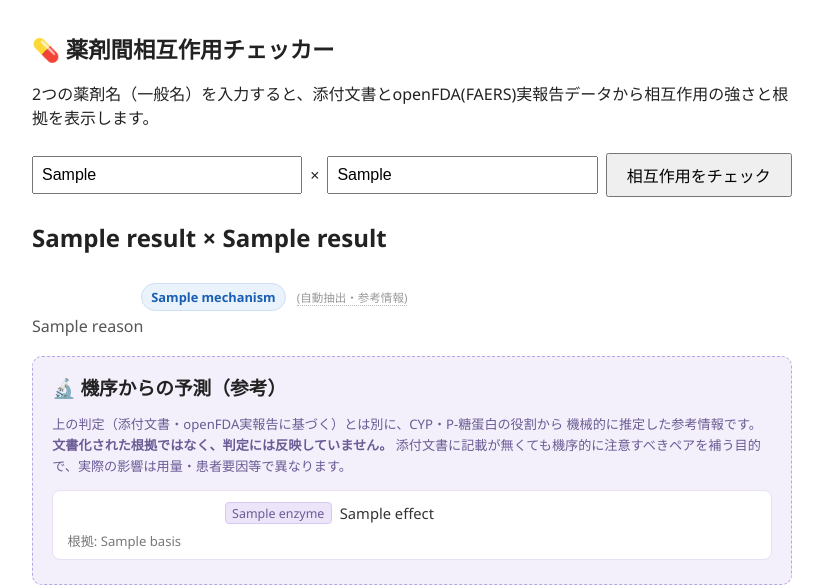
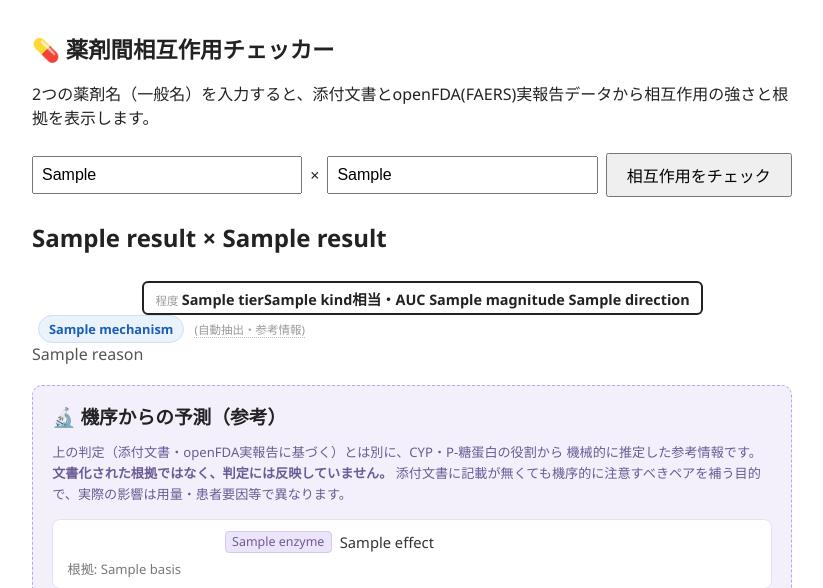
Before and after one commit to shin729/interaction-checker, a Flask app: template templates/index.html in a window 1280 px wide. Shown: the top 588 px of the page, without its empty margins (228-1051 px from the left). Run offline with Flask 3, Linux system fonts and the light colour scheme; the template is opened without the code that fills it: most values are stand-ins (such as "Sample title", 1, 10 or a date in 2020).

Commit message:
判定の横にAUC倍率ベースの「程度」インジケータを併記（追加表示型）
判定バッジ(強/中/弱/記載なし)は「どこに記載されたか(禁忌欄/注意欄)」を写すだけで
「どれくらいの程度か(AUC何倍か)」を反映していなかった(記録上「最大の弱点」)。
取得済みのAUC変化量にpk_numbersが付与したFDA程度区分(強い/中等度/弱い)を集約し、
最も強いものを判定の横に併記する。

- app._magnitude(pk_changes): pk_changesからAUCのfda区分が最強の変化を1つ選ぶ。
  取得済みデータの集計のみ＝追加ネットワークなし＝速度影響なし。
- templates/index.html: 判定バッジ横に枠線型バッジで「程度: ◯◯相当・AUC X倍 上昇」。
  塗りの判定バッジと別物と分かるよう枠線型・別ラベル・ツールチップ(判定には不反映)付き。
  AUC数値が無い/閾値(1.25倍)未満のペアでは非表示。
- 判定ロジック(classify)は不変。検証: validate.py 19/19・回帰0。

効果の実例(どちらも判定は「中」だが程度が異なるのを可視化):
  ジルチアゼム×スボレキサント → 中等度阻害相当(AUC 105%増加)
  リバーロキサバン×クラリス     → 弱い阻害相当(AUC 1.5倍)

Co-Authored-By: Claude Opus 4.8 <noreply@anthropic.com>
Claude-Session: https://claude.ai/code/session_01KhHZnoDJAUgd9rWMjQqKv3

```diff
--- a/app.py
+++ b/app.py
@@ -183,6 +183,42 @@ def _build_evidence(pmda_a, pmda_b, query_a, query_b, fda_stats):
     return items
 
 
+_MAGNITUDE_RANK = {"強い": 3, "中等度": 2, "弱い": 1}
+
+
+def _magnitude(pk_changes):
+    """pk_changes（AUC等の数値変化）から、FDA程度区分が最も強いものを1つ選んで返す。
+
+    判定バッジ（強/中/弱/記載なし）は「どこに記載されたか（禁忌欄/注意欄）」を写すだけで
+    「どれくらいの程度か（AUC何倍か）」を反映していない。これを補うため、取得済みの
+    AUC変化量（pk_numbers が各変化に付与した `fda` 区分）を集約し、相互作用の大きさの
+    目安として判定の横に併記する。判定ロジックには一切影響させない、表示専用の指標。
+    取得済みデータの集計のみ＝追加のネットワーク取得なし＝速度影響なし。
+
+    戻り値: {"tier","kind","value_label","direction","source"} または None（AUC数値なし）
+    """
+    best = None
+    for item in pk_changes or []:
+        for c in item.get("changes", []):
+            fda = c.get("fda")
+            if not fda or c.get("metric") != "AUC":
+                continue
+            tier = next((t for t in _MAGNITUDE_RANK if fda.startswith(t)), None)
+            if tier is None:
+                continue
+            rank = _MAGNITUDE_RANK[tier]
+            if best is None or rank > best["rank"]:
+                best = {
+                    "tier": tier,                                   # 強い / 中等度 / 弱い
+                    "rank": rank,
+                    "kind": "阻害" if "阻害" in fda else ("誘導" if "誘導" in fda else ""),
+                    "value_label": c.get("value_label"),            # 例: 5.1倍
+                    "direction": c.get("direction"),                # 例: 上昇
+                    "source": item.get("source"),
+                }
+    return best
+
+
 @app.route("/suggest")
 def suggest():
     q = request.args.get("q", "").strip()
@@ -272,6 +308,7 @@ def index():
                         "alt_a": alt_a,
                         "alt_b": alt_b,
                         "predictions": predictions,
+                        "magnitude": _magnitude(pk_changes),
                     }
 
     return render_template(
--- a/templates/index.html
+++ b/templates/index.html
@@ -18,6 +18,14 @@
   .level-中 { background: #e67e22; }
   .level-弱 { background: #d4ac0d; color: #333; }
   .level-記載なし { background: #7f8c8d; }
+  /* 程度（AUC倍率ベース）: 判定バッジ(記載区分)とは別の指標と分かるよう、塗りでなく枠線型にする */
+  .magnitude { display: inline-block; padding: 0.3rem 0.7rem; border-radius: 6px; font-size: 0.9rem;
+               font-weight: bold; margin-left: 0.5rem; vertical-align: middle; background: #fff;
+               border: 2px solid; cursor: help; }
+  .magnitude-強い { color: #c0392b; border-color: #c0392b; }
+  .magnitude-中等度 { color: #b9770e; border-color: #e67e22; }
+  .magnitude-弱い { color: #9a7d0a; border-color: #d4ac0d; }
+  .mag-prefix { font-weight: normal; font-size: 0.72rem; color: #999; margin-right: 0.2rem; }
   .reason { color: #555; margin-top: 0.4rem; }
   .evidence-item { border: 1px solid #ddd; border-radius: 8px; padding: 0.8rem 1rem; margin: 0.7rem 0; }
   .evidence-label { font-weight: bold; }
@@ -139,6 +147,12 @@
     <h2>{{ result.name_a }} × {{ result.name_b }}</h2>
     <p>
       <span class="verdict level-{{ result.verdict.level }}">{{ result.verdict.level }}</span>
+      {% if result.magnitude %}
+        <span class="magnitude magnitude-{{ result.magnitude.tier }}"
+              title="添付文書・IFのAUC変化量をFDA基準の程度区分に当てはめた、相互作用の大きさの目安です。左の判定（記載区分）とは別の指標で、判定には反映していません。">
+          <span class="mag-prefix">程度</span>{{ result.magnitude.tier }}{{ result.magnitude.kind }}相当・AUC {{ result.magnitude.value_label }} {{ result.magnitude.direction }}
+        </span>
+      {% endif %}
       {% for m in result.verdict.mechanisms %}
         <span class="mechanism-tag">{{ m }}</span>
       {% endfor %}
```
